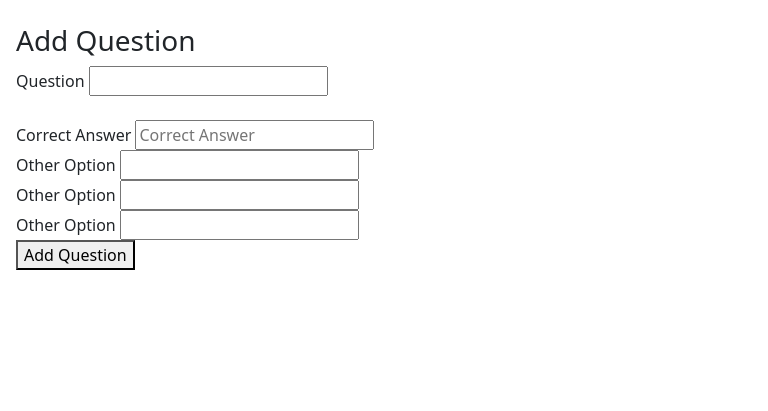
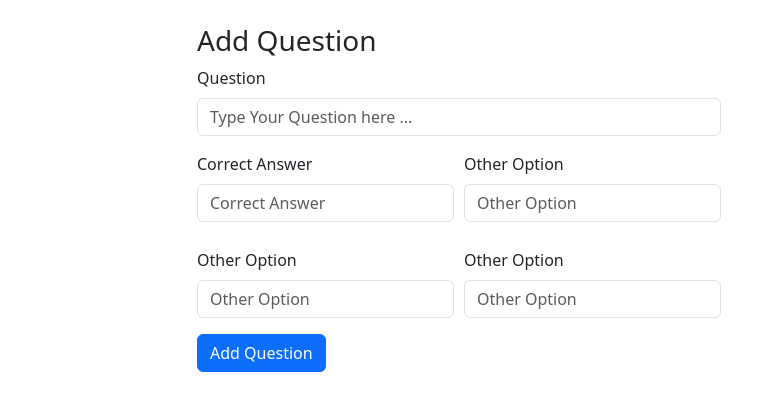
Before and after one commit to abhisheksharma8630/Classroom, a Node server app: template views/test.ejs in a window 1280 px wide. Shown: the part 56-467 px from the top of the page, without its empty margins (0-768 px from the left). Run offline with Node 20, Linux system fonts and the light colour scheme; the template is opened without the code that fills it, so the values that code supplies are empty; some libraries are stand-ins or nearby versions.

Commit message:
update some functionalities

```diff
--- a/server.js
+++ b/server.js
@@ -105,7 +105,7 @@ const isUser =  async (req,res,next)=>{
             next();
         }else{
             res.flash("error","You are not the owner of the test");
-            next();
+            next(new Error("Yeh user hai hi nahi"));
         }
     }else{
         res.flash("error","NO test exists!!");
@@ -183,9 +183,7 @@ app.post('/tests', isLoggedIn,async (req,res)=>{
     }
     const googleUser = await User.findOne({_id:req.user._id});
     let testBody = req.body;
-    // testBody = {...testBody,liveAt : new Date(`${req.body.date[0]} ${req.body.date[1]}`)};
     testBody = {title: req.body.title,liveAt : new Date(req.body.date)};
-    // console.log(testBody);
     const newtest = new Test(testBody);
     newtest.owner = googleUser._id;
     googleUser.tests.push(newtest);
@@ -198,6 +196,8 @@ app.post('/tests', isLoggedIn,async (req,res)=>{
 app.delete('/tests/:id',isLoggedIn,isUser,async(req,res)=>{
     const {id} = req.params;
     let temp = await test.findByIdAndDelete(id);
+    console.log(temp);
+    await User.findByIdAndUpdate(temp.owner,{$pull:{tests:id}});
     console.log("deleted successfully");
     res.redirect('/');
 })
@@ -213,6 +213,8 @@ app.get('/tests/:id',isLoggedIn,async (req,res)=>{
 
 
 // add question to test
+
+
 app.post('/tests/:id/question',isLoggedIn,async (req,res)=>{
     const {id} = req.params;
     const test = await Test.findById(id);
--- a/views/layout/boilerplate.ejs
+++ b/views/layout/boilerplate.ejs
@@ -6,8 +6,8 @@
     <link rel="stylesheet" href="https://cdnjs.cloudflare.com/ajax/libs/font-awesome/6.5.1/css/all.min.css" integrity="sha512-DTOQO9RWCH3ppGqcWaEA1BIZOC6xxalwEsw9c2QQeAIftl+Vegovlnee1c9QX4TctnWMn13TZye+giMm8e2LwA==" crossorigin="anonymous" referrerpolicy="no-referrer" />
     <!-- <link rel="stylesheet" href="/css/output.css"> -->
     <link rel="stylesheet" href="/css/bootstrap.css">
+    <link href="https://cdn.jsdelivr.net/npm/bootstrap@5.3.2/dist/css/bootstrap.min.css" rel="stylesheet" integrity="sha384-T3c6CoIi6uLrA9TneNEoa7RxnatzjcDSCmG1MXxSR1GAsXEV/Dwwykc2MPK8M2HN" crossorigin="anonymous">
     <title>Classroom</title>
-    <link href="https://cdn.jsdelivr.net/npm/bootstrap@5.3.2/dist/css/bootstrap.min.css" rel="stylesheet" integrity="sha384-T3c6CoIi6uLrA9TneNEoa7RxnatzjcDSCmG1MXxSR1GAsXEV/Dwwykc2MPK8M2HN" crossorigin="anonymous">
 </head>
 <body>
     <%- include("../navbar.ejs") %>
--- a/views/question.ejs
+++ b/views/question.ejs
@@ -2,7 +2,7 @@
 
 <body>
     <form action="/test/question" method="post">
-        <label for="question">Your Question <%= "helloworld"%></label>
+        <label for="question">Your Question</label>
         <input type="text" name="question">
         <br>
         <label for="correctAnswer">Correct Answer</label>
--- a/views/test.ejs
+++ b/views/test.ejs
@@ -1,40 +1,92 @@
-<%  layout("/layout/boilerplate")%>
+<% layout("/layout/boilerplate")%>
 
 <body>
   <h1 class="cursor-pointer"><%= test?.title%></h1>
+  <div class="d-flex flex-row-reverse justify-content-around">
     <div class="bg-red-700">
       <% test?.questions.forEach((element)=>{ %>
-            <p>Question: <%= element.question%></p>
-            <h4><%= element.correctAnswer%></h4>
-            <p><%= element.options[0]%></p>
-            <p><%= element.options[1]%></p>
-            <p><%= element.options[2]%></p>
+      <p class="h5">Question: <%= element.question%></p>
+      <div           style="
+      display: grid;
+      grid-template-columns: repeat(2, 1fr);
+      grid-gap: 10px;
+    ">
+        <p class="btn btn-success"><%= element.correctAnswer%></p>
+        <p class="btn btn-secondary"><%= element.options[0]%></p>
+        <p class="btn btn-secondary"><%= element.options[1]%></p>
+        <p class="btn btn-secondary"><%= element.options[2]%></p>
+      </div>
         <%})%>
     </div>
+    <div>
       <h3>Add Question</h3>
       <form action="/tests/<%=test?._id%>/question" method="post">
-            <div>
-                <label for="question">Question</label>
-                <input class="options" type="text" name="question" required>
+        <div class="mb-3">
+          <label for="question" class="form-label">Question</label>
+          <input
+            type="text"
+            name="question"
+            class="form-control"
+            id="question"
+            placeholder="Type Your Question here ..."
+            required
+          />
         </div>
-            <div class="flex gap-4 mt-4">
-                <div>
-                    <label for="correctAnswer">Correct Answer</label>
-                    <input class="options" type="text" name="correctAnswer" required placeholder="Correct Answer">
+        <div
+          class="grid"
+          style="
+            display: grid;
+            grid-template-columns: repeat(2, 1fr);
+            grid-gap: 10px;
+          "
+        >
+          <div class="mb-3 g-col-6">
+            <label for="correctAnswer" class="form-label">Correct Answer</label>
+            <input
+              type="text"
+              name="correctAnswer"
+              class="form-control"
+              id="correctAnswer"
+              placeholder="Correct Answer"
+              required
+            />
           </div>
-                <div>
-                    <label for="option">Other Option</label>
-                    <input class="options" type="text" name="options" required>
+          <div class="mb-3 g-col-6">
+            <label for="options" class="form-label">Other Option</label>
+            <input
+              type="text"
+              name="options"
+              class="form-control"
+              id="options"
+              placeholder="Other Option"
+              required
+            />
           </div>
-                <div>
-                    <label for="option">Other Option</label>
-                    <input class="options" type="text" name="options" required>
+          <div class="mb-3 g-col-6">
+            <label for="options" class="form-label">Other Option</label>
+            <input
+              type="text"
+              name="options"
+              class="form-control"
+              id="options"
+              placeholder="Other Option"
+              required
+            />
           </div>
-                <div>
-                    <label for="option">Other Option</label>
-                    <input class="options" type="text" name="options" required>
+          <div class="mb-3 g-col-6">
+            <label for="options" class="form-label">Other Option</label>
+            <input
+              type="text"
+              name="options"
+              class="form-control"
+              id="options"
+              placeholder="Other Option"
+              required
+            />
           </div>
         </div>
-            <button class="button">Add Question</button>
+        <button class="btn btn-primary">Add Question</button>
       </form>
+    </div>
+  </div>
 </body>
```
Also changed, not shown: views/hello.ejs (deleted, +0 -31 lines), views/test/newTest.ejs (+19 -10 lines). Lines whose indentation alone changed are shown as unchanged.
